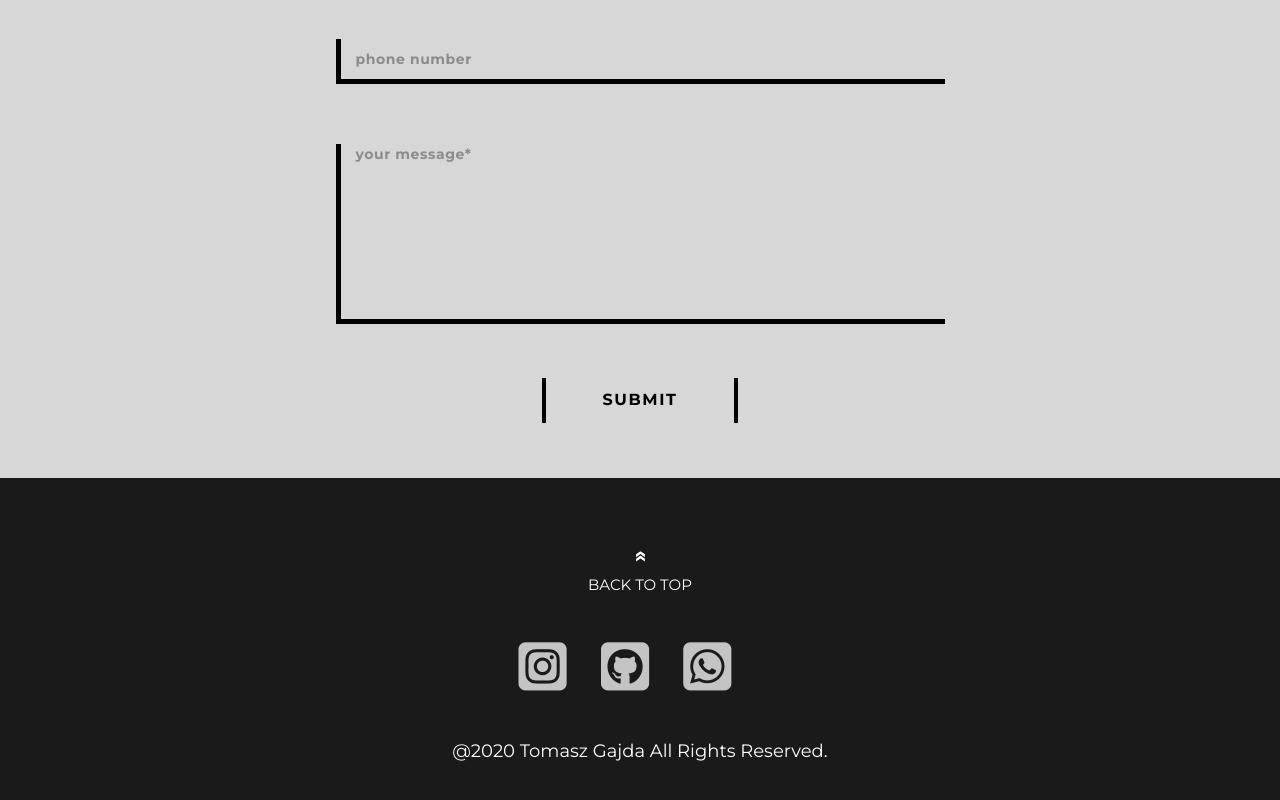
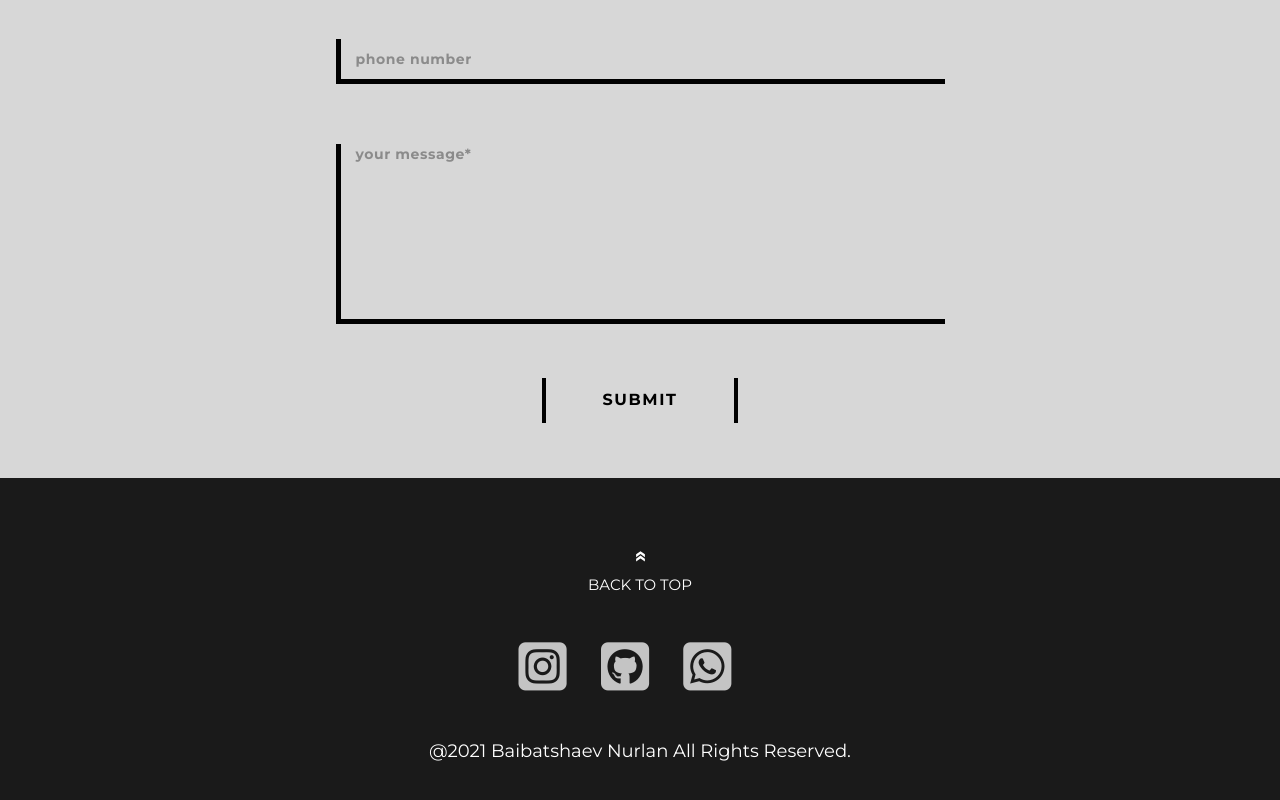
Before and after one commit to Nurikon4/portfolio, a plain HTML site: page index.html in a window 1280 px wide. Shown: the part 5848-6648 px from the top of the page. Drawn offline with nearby package versions, Linux system fonts and the light colour scheme.

Commit message:
Update index.html

```diff
--- a/index.html
+++ b/index.html
@@ -295,7 +295,7 @@
       <a class="header__about-link" href="https://wa.me/87477484605" target="_blank"><i
           class="fab fa-whatsapp-square"></i></a>
     </div>
-    <div class="reserved">@2020 Tomasz Gajda All Rights Reserved.</div>
+    <div class="reserved">@2021 Baibatshaev Nurlan All Rights Reserved.</div>
   </footer>
 
   <script src="https://kit.fontawesome.com/0ea922335a.js" crossorigin="anonymous"></script>
```
